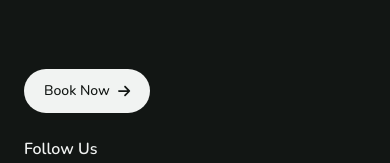
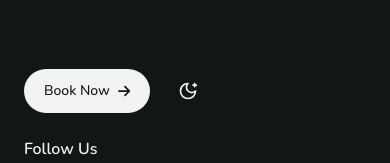
Before and after one commit to onatustun/graded-unit, a Next.js app: page / in a window 390 px wide. Shown: the part 1336-1499 px from the top of the page. Built offline with nearby package versions, Linux system fonts and the light colour scheme.

Commit message:
theme toggle variants and props

```diff
--- a/components/layouts/footer.tsx
+++ b/components/layouts/footer.tsx
@@ -1,9 +1,10 @@
-import { BookNow } from "@/components/ui/bookNow";
+import { BookNow } from "@/components/ui/bookNow"
 import Link from "next/link"
-import { FontAwesomeIcon } from "@fortawesome/react-fontawesome";
-import { faFacebook, faInstagram, faTwitter } from '@fortawesome/free-brands-svg-icons';
+import { FontAwesomeIcon } from "@fortawesome/react-fontawesome"
+import { faFacebook, faInstagram, faTwitter } from '@fortawesome/free-brands-svg-icons'
 import { faEnvelope } from "@fortawesome/free-solid-svg-icons"
 import { AboutUsItems, ServicesItems, SupportItems } from "@/lib/navItems"
+import { ThemeToggle } from "@/components/ui/themeToggle"
 
 export function Footer() {
   return (
@@ -11,7 +12,10 @@ export function Footer() {
       <div className="text-background text-5xl">All Season Sauna</div>
 
       <div className="flex w-full flex-col justify-between gap-6 md:flex-row">
-        <BookNow variant="light" />
+        <div className="flex gap-6 items-center md:flex-col md:items-start">
+          <BookNow variant="light" />
+          <ThemeToggle variant="dark" className="flex lg:hidden"/>
+        </div>
 
         <div className="md:w-2/3 lg:w-3/4 flex flex-col md:flex-row">
         <div className="flex flex-col gap-6 md:w-full lg:w-1/2">
--- a/components/layouts/header.tsx
+++ b/components/layouts/header.tsx
@@ -43,7 +43,7 @@ export function Header() {
         </NavigationMenu>
 
         <div className="items-center gap-5 hidden ml-auto min-[550px]:flex">
-          <ThemeToggle />
+          <ThemeToggle className="hidden lg:flex" />
           <BookNow />
         </div>
       </nav>
--- a/components/ui/themeToggle.tsx
+++ b/components/ui/themeToggle.tsx
@@ -2,14 +2,24 @@
 
 import { useTheme } from "@/components/context/themeProvider"
 import { LuMoonStar, LuSun } from "react-icons/lu"
+import clsx from "clsx"
 
-export function ThemeToggle() {
+interface ThemeToggleProps {
+  className?: string
+  variant?: "dark" | "light"
+}
+
+export function ThemeToggle({ className, variant = "light" }: ThemeToggleProps) {
   const { theme, toggleTheme } = useTheme()
 
   return (
     <button
       onClick={toggleTheme}
-      className="hidden lg:flex aspect-square h-7 w-7 p-1 rounded-full dark:hover:backdrop-brightness-200 hover:backdrop-brightness-95"
+      className={clsx(
+        "aspect-square h-7 w-7 p-1 rounded-full",
+        variant === "dark" ? "bg-foreground text-background hover:brightness-200 dark:hover:brightness-95" : "bg-background text-foreground hover:brightness-95 dark:hover:brightness-200",
+        className
+      )}
     >
       {theme === "light" ? <LuMoonStar className="h-full w-full" /> : <LuSun className="h-full w-full" />}
     </button>
```
